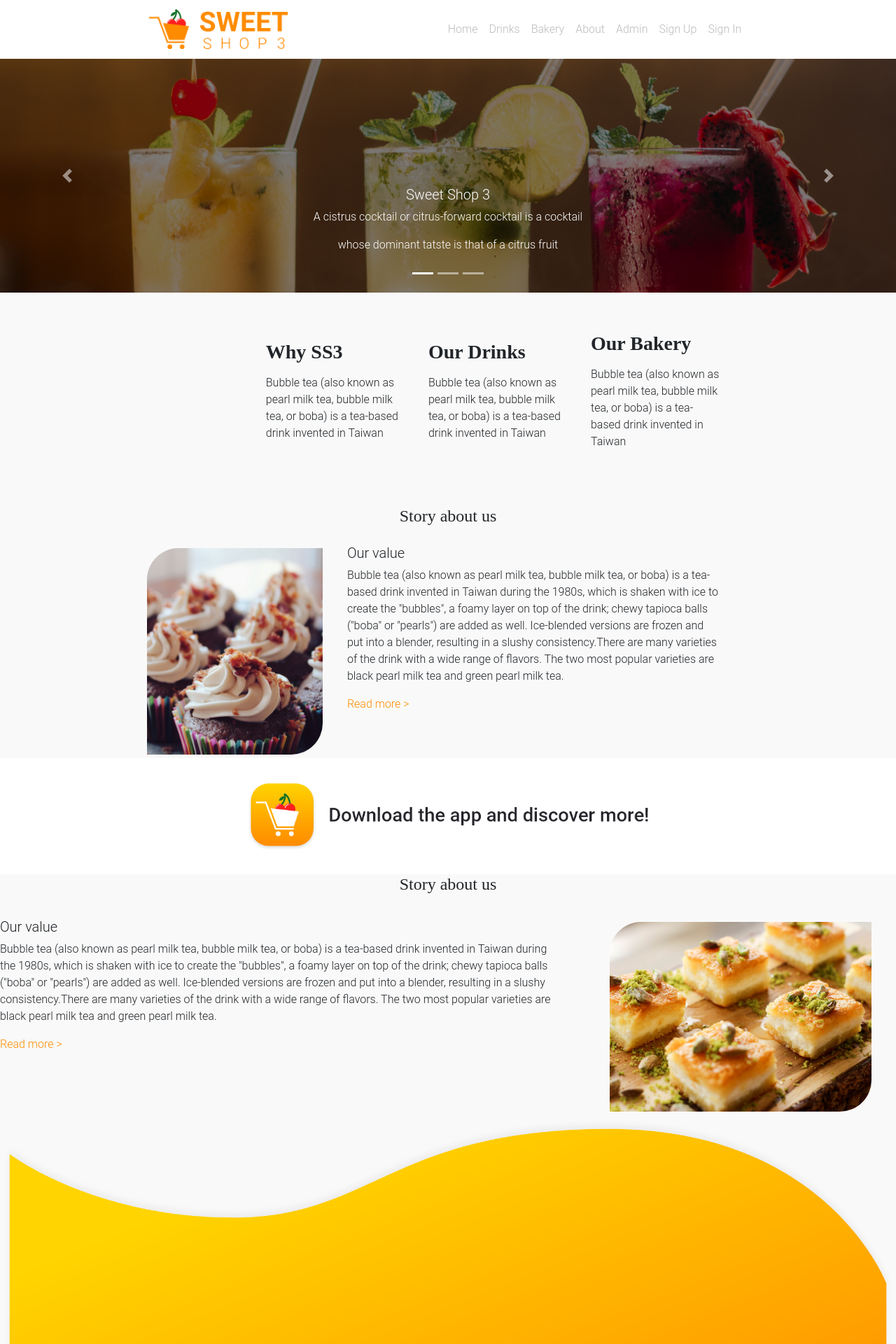
After one commit to vananhnt994/SweetShop3, a Django app: template templates/index.html in a window 1280 px wide. The commit adds this page. Shown: the top 1920 px of the page at 70% size. Run offline with Django 3.2, Linux system fonts and the light colour scheme; the template is opened without the code that fills it, so the values that code supplies are empty; some libraries are stand-ins or nearby versions.

Commit message:
css update on homepage

```diff
--- a/static/css/base.css
+++ b/static/css/base.css
@@ -1,5 +1,9 @@
 body{
    font-family: "Times New Roman", Times, serif;
+
+}
+.body-block{
+  background: #F9F9F9;
 }
   #navbarTop{
     display: flex;
@@ -10,18 +14,30 @@ body{
     background: #FFFFFF;
     box-shadow: rgb(71, 65, 65);
     margin: 0.01% 16% 0.01% 16%;
+  }
 
+  .nav-link {
+      color: #BBBBBB;
+  }
 
-  }
-  .logo{
-
+  .logo {
     width: 12.75em;
     max-width: 78%;
   }
+
   a {
-      color: #BBBBBB;
-
+     font-family: "Roboto Light", sans-serif;
   }
   a:hover {
     color: #FF8B00;
+    text-decoration: none;
     }
+
+
+h5 {
+  font-family: "Roboto Light", sans-serif;
+}
+
+p {
+  font-family: "Roboto Light", sans-serif;
+}
--- a/static/css/index.css
+++ b/static/css/index.css
@@ -1,22 +1,31 @@
-.container{
+* {
+    box-sizing: border-box;
+    margin: 0;
+    padding: 0;
+}
+
+
+.container {
     display: flex;
     flex-direction: column;
 
 }
 
 .carousel-item:after {
-  content:"";
-  position:absolute;
-  top:0;
-  bottom:0;
-  left:0;
-  right:0;
-  background:#00000080;
+    content: "";
+    position: absolute;
+    top: 0;
+    bottom: 0;
+    left: 0;
+    right: 0;
+    background: #00000080;
 }
-#carouselMain{
+
+#carouselMain {
     background-color: #F9F9F9;
 }
-#introductionProduct{
+
+#introductionProduct {
     width: 80%;
     height: 100%;
     margin: 3rem 0rem 3rem 10rem;
@@ -26,39 +35,66 @@
     justify-content: space-around;
 
 }
-  #top50{
-    background-color: #F9F9F9;
+
+#top50 {
+    margin: 0 16%;
 }
-  .caption{
+
+.caption {
     padding: 0.5rem 0.5rem 0.5rem 0rem;
 }
-  #storyAbout{
-    margin: 0rem 0rem 0rem 10rem ;
+
+.story-wrapper {
+  margin-bottom: 7.5rem;
+  padding: 0 16%;
+}
+
+#storyAbout {
     display: flex;
     flex-direction: column;
-    width: 80%;
 }
-  .cupcakes{
-    border: 1px solid #ddd;
-    border-radius: 4px;
+
+.cupcakes {
+    border-radius: 50px 0 50px 0;
     padding: 5px;
     width: 30%;
     height: 30%;
     margin-right: 30px;
+}
 
+.story-teaser {
+    font-weight: bold;
+    font-size: 1.75rem;
+    text-align: center;
 }
-  .storyContent{
+
+.storyContent {
     display: flex;
     flex-direction: row;
     margin-top: 2%;
+}
 
-  }
-  .ourValue{
+.ourValue {
     display: flex;
     flex-direction: column;
-    margin-right: 10%;
+    margin-right: 5%;
 }
-  #downloadTheApp{
+
+.story-headline {
+  font-size: 1.75rem;
+}
+
+.story-text {
+  font-size: 1.25rem;
+}
+
+.story-link {
+  font-size: 1.25rem;
+  color: #FF8B00;
+  text-decoration: none;
+}
+
+#downloadTheApp {
     display: flex;
     flex-direction: column;
     justify-content: center;
@@ -67,32 +103,87 @@
     width: 100%;
     background-color: #FFFF;
 }
-  .downloadApp{
+
+.downloadApp {
     padding: 2em 10em 2em 10em;
     width: 70%;
     height: auto;
 }
-  .pictureParent{
+
+
+/*
+Prefooter
+______________________________
+*/
+.pictureParent {
     position: relative;
-  }
-  .pfad{
-    position: absolute;
+    width: 100%;
+    height: auto;
+    overflow: hidden;
 }
 
-  .pictureHolder{
+.prefooter-box {
+  width: 100%;
+  position: absolute;
+  margin-top: 15em;
+  z-index: 1;
+}
+
+.prefooter-headline {
+  text-align: center;
+  font-size: 2.5rem;
+  font-weight: 900;
+  color: #FFFFFF;
+}
+
+.background-image {
+    position: absolute;
+   width: 100%;
+    height: auto;
+    z-index: 1;
+}
+
+.pictureHolder {
+    width: 100%;
     display: flex;
     flex-direction: row;
-    position: relative;
-    width: 27%;
-    margin-left: 5em;
-    margin-top: 3em;
-    top:15em;
+    justify-content: space-between;
+    margin-top: 20em;
+    margin-bottom: 10rem;
+    padding: 0 16%;
 }
-  .pictureChild{
-    padding: 10% 10%;
-    width: 70%;
+
+.pictureChild {
+    width: 100%;
+    height: auto;
     max-width: 100%;
-    height: auto;
     margin-top: 10%;
+    padding: 0 1.5rem;
 
+  filter: grayscale(.8);
+  transition: all 350ms linear;
 }
+
+.pictureChild:hover {
+  filter: grayscale(0);
+}
+
+.locations-box {
+    width: 25%;
+    margin: 0 .5rem;
+  z-index: 2;
+}
+
+.city-headline {
+  margin-top: 1.5rem;
+  text-align: center;
+  font-size: 2rem;
+  font-weight: 900;
+  color: #FFFFFF;
+}
+
+.city-content {
+  text-align: center;
+  font-size: 1.25rem;
+  color: #FFFFFF;
+}
--- a/templates/base.html
+++ b/templates/base.html
@@ -54,9 +54,10 @@
 
     </nav>
 
+    <div class="body-block">
     {% block body_block %}
     {% endblock %}
-
+    </div>
 
   </body>
 </html>
--- /dev/null
+++ b/templates/index.html
@@ -0,0 +1,169 @@
+<!DOCTYPE html>
+{% extends "base.html" %}
+{% load static %}
+{% block 'additional_includes' %}
+<link rel="stylesheet" type="text/css" href="{% static 'css/index.css' %}">
+{% endblock %}
+
+<div class="container">
+{% block body_block %}
+
+<div id="carouselMain" class="carousel slide" data-ride="carousel">
+    <ol class="carousel-indicators">
+      <li data-target="#carouselMain" data-slide-to="0" class="active"></li>
+      <li data-target="#carouselMain" data-slide-to="1"></li>
+      <li data-target="#carouselMain" data-slide-to="2"></li>
+    </ol>
+    <div class="carousel-inner">
+      <div class="carousel-item active ">
+        <img class="d-block w-100 img-fluid" src="static\images\main banner1.png" alt="First slide">
+        <div class="carousel-caption d-none d-md-block">
+            <h5>Sweet Shop 3</h5>
+            <p>A cistrus cocktail or citrus-forward cocktail is a cocktail</p>
+              <p>whose dominant tatste is that of a citrus fruit</p>
+          </div>
+    </div>
+      <div class="carousel-item" >
+        <img class="d-block w-100 img-fluid" src="static\images\main banner-3.png" alt="Second slide">
+        <div class="carousel-caption d-none d-md-block">
+            <h5>Sweet Shop 3</h5>
+            <p>A cistrus cocktail or citrus-forward cocktail is a cocktail</p>
+              <p>whose dominant tatste is that of a citrus fruit</p>
+          </div>
+    </div>
+      <div class="carousel-item" >
+        <img class="d-block w-100 img-fluid" src="static\images\main banner-1.png" alt="Third slide">
+        <div class="carousel-caption d-none d-md-block">
+            <h5>Sweet Shop 3</h5>
+            <p>A cistrus cocktail or citrus-forward cocktail is a cocktail</p>
+              <p>whose dominant tatste is that of a citrus fruit</p>
+          </div>
+    </div>
+
+    </div>
+    <a class="carousel-control-prev" href="#carouselMain" role="button" data-slide="prev">
+      <span class="carousel-control-prev-icon" aria-hidden="true"></span>
+      <span class="sr-only">Previous</span>
+    </a>
+    <a class="carousel-control-next" href="#carouselMain" role="button" data-slide="next">
+      <span class="carousel-control-next-icon" aria-hidden="true"></span>
+      <span class="sr-only">Next</span>
+    </a>
+  </div>
+  <div id="top50">
+    <div id="introductionProduct">
+      <div class="col-sm-6 col-md-4">
+        <div class="thumbnail">
+          <div >
+            <h3><b>Why SS3</b></h3>
+            <p class="caption">Bubble tea (also known as pearl milk
+              tea, bubble milk tea, or boba) is a
+              tea-based drink invented in Taiwan</p>
+          </div>
+        </div>
+      </div>
+        <div class="col-sm-6 col-md-4">
+        <div class="thumbnail">
+          <div >
+              <h3><b>Our Drinks</b></h3>
+              <p class="caption">Bubble tea (also known as pearl milk
+                  tea, bubble milk tea, or boba) is a
+                  tea-based drink invented in Taiwan</p>
+          </div>
+        </div>
+      </div>
+        <div class="col-sm-6 col-md-4">
+        <div class="thumbnail">
+          <div class="caption">
+              <h3><b>Our Bakery</b></h3>
+              <p class="caption">Bubble tea (also known as pearl milk
+                  tea, bubble milk tea, or boba) is a
+                  tea-based drink invented in Taiwan</p>
+          </div>
+        </div>
+      </div>
+    </div>
+    <div id="storyAbout">
+      <h4 class="text-center">Story about us</h4>
+      <div class="storyContent">
+        <img class ="cupcakes img-fluid"src="static\images\cupcakes-690040_1920.png" alt="Cupcakes">
+        <div class="ourValue">
+          <h5>Our value</h5>
+          <p>Bubble tea (also known as pearl milk tea, bubble milk tea, or boba) is a
+            tea-based drink invented in Taiwan during the 1980s, which is shaken with
+            ice to create the "bubbles", a foamy layer on top of the drink; chewy tapioca
+            balls ("boba" or "pearls") are added as well. Ice-blended versions are frozen
+            and put into a blender, resulting in a slushy consistency.There are many
+            varieties of the drink with a wide range of flavors. The two most popular
+            varieties are black pearl milk tea and green pearl milk tea.</p>
+          <a href="#" style="color:#FF8B00;">Read more ></a>
+        </div>
+      </div>
+    </div>
+  </div>
+  <div id="downloadTheApp">
+    <img class="downloadApp img-fluid" src="static\images\download the app.png" alt="Download the App">
+  </div>
+  <div id="bottom50">
+    <div id="storyAbout">
+      <h4 class="text-center">Story about us</h4>
+      <div class="storyContent">
+        <div class="ourValue">
+          <h5>Our value</h5>
+          <p>Bubble tea (also known as pearl milk tea, bubble milk tea, or boba) is a
+            tea-based drink invented in Taiwan during the 1980s, which is shaken with
+            ice to create the "bubbles", a foamy layer on top of the drink; chewy tapioca
+            balls ("boba" or "pearls") are added as well. Ice-blended versions are frozen
+            and put into a blender, resulting in a slushy consistency.There are many
+            varieties of the drink with a wide range of flavors. The two most popular
+            varieties are black pearl milk tea and green pearl milk tea.</p>
+          <a href="#" style="color:#FF8B00;">Read more ></a>
+        </div>
+        <img class ="cupcakes img-fluid"src="static\images\cakes.png" alt="Cakes">
+      </div>
+    </div>
+    <div class="pictureParent">
+      <img class="pfad img-fluid" src="static\images\Pfad 149.png">
+      <div class="pictureHolder">
+          <div>
+                <img class="pictureChild img-fluid" src="static\images\golden-gate-bridge-1081782_1920.png"><br/>
+                  <h5>San Francisco</h5>
+                  <p>3894 Yonge St, San Francisco</p>
+          </div>
+          <div>
+            <img class="pictureChild img-fluid" src="static\images\tokyo-4807294_1920.png">
+              <h5>San Francisco</h5>
+              <p>3894 Yonge St, San Francisco</p>
+          </div>
+          <div>
+            <img class="pictureChild img-fluid" src="static\images\toronto-1298016_1920.png">
+              <h5>San Francisco</h5>
+              <p>3894 Yonge St, San Francisco</p>
+          </div>
+          <div>
+            <img class="pictureChild img-fluid" src="static\images\eiffel-tower-3349075_1920.png">
+              <h5>San Francisco</h5>
+              <p>3894 Yonge St, San Francisco</p>
+          </div>
+    </div>
+    </div>
+
+
+  </div>
+
+
+
+
+
+
+
+</div>
+<!-- Carousel -->
+<script language="JavaScript" type="text/javascript">
+  jQuery(document).ready(function(){
+    jQuery('.carousel').carousel({
+      interval: 3000
+    })
+  });
+</script>
+{% endblock %}
```
Also changed, not shown: SweetShop3/settings.py (+7 -3 lines), index.html (+43 -30 lines). Lines whose indentation alone changed are shown as unchanged.
